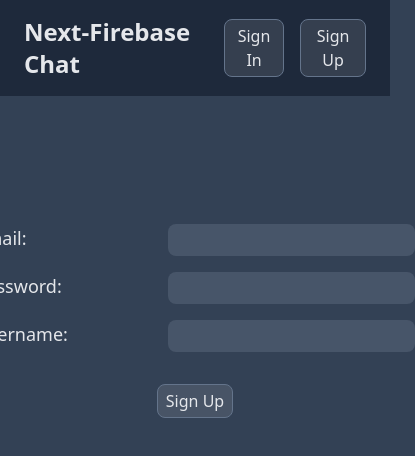
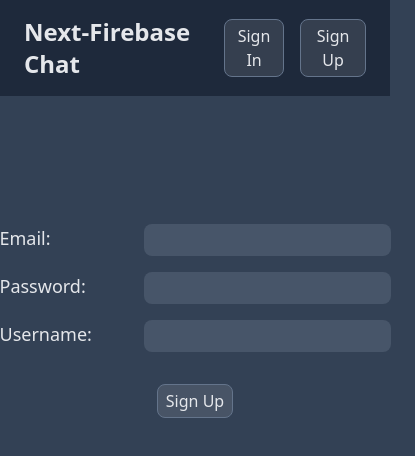
Before and after one commit to hunterkalinoski/next-firebase-chat, a Next.js app: page /registration/signup in a window 390 px wide. Shown: the top 456 px of the page, 415 px wide, since content can reach past the window. Built offline with nearby package versions, Linux system fonts and the light colour scheme; no server answers.

Commit message:
sign in/up pages no longer overflow on mobile

```diff
--- a/app/registration/layout.tsx
+++ b/app/registration/layout.tsx
@@ -10,7 +10,7 @@ export default function Layout({ children }: { children: React.ReactNode }) {
   return (
     <>
       <div className="flex flex-col items-center gap-4 pt-32">
-        <div className="flex flex-row gap-16">
+        <div className="flex flex-row gap-4 md:gap-16">
           <label className="w-32 text-lg text-gray-200" htmlFor="emailInput">
             Email:
           </label>
@@ -21,7 +21,7 @@ export default function Layout({ children }: { children: React.ReactNode }) {
             value={email}
           />
         </div>
-        <div className="flex flex-row gap-16">
+        <div className="flex flex-row gap-4 md:gap-16">
           <label className="w-32 text-lg text-gray-200" htmlFor="passwordInput">
             Password:
           </label>
--- a/app/registration/signup/page.tsx
+++ b/app/registration/signup/page.tsx
@@ -55,7 +55,7 @@ export default function Page({}) {
 
   return (
     <div className="flex flex-col items-center justify-center gap-4 pt-4">
-      <div className="flex flex-row gap-16">
+      <div className="flex flex-row gap-4 md:gap-16">
         <label className="w-32 text-lg text-gray-200" htmlFor="usernameInput">
           Username:
         </label>
```
